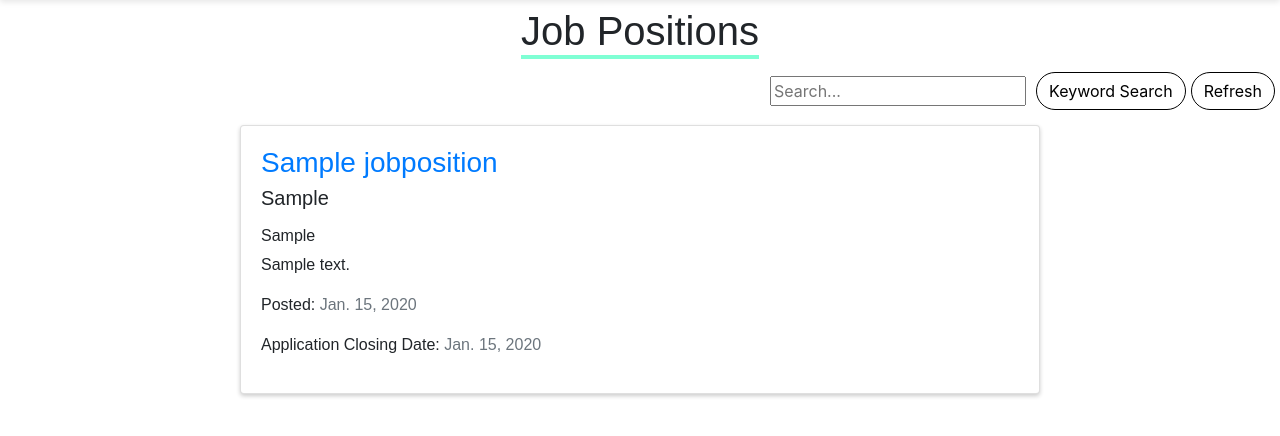
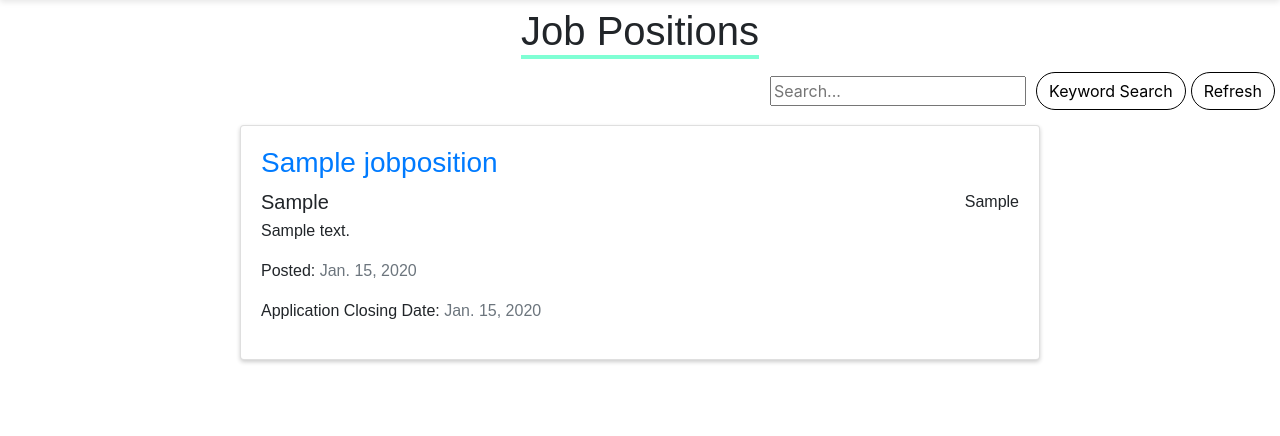
Before and after one commit to JackPflaum/RecruitmentWebsite, a Django app: page /job_positions/ in a window 1280 px wide. Shown: the part 63-499 px from the top of the page. Run offline with Django 4.2, Linux system fonts and the light colour scheme; tables that the repository leaves empty hold one stand-in row (values such as "Sample post"); some libraries are stand-ins or nearby versions.

Commit message:
made company and location info on the same line of the card view.

```diff
--- a/RecruitmentWebsite/static/css/style.css
+++ b/RecruitmentWebsite/static/css/style.css
@@ -179,7 +179,7 @@ h1, h2, h3, h4, h5, h6, p {
     flex-wrap: wrap;
     justify-content: center;
     align-items: center;
-    height: 90vh;
+    height: 90vh; /*accounts for height of bootstrap fixed navbar*/
 }
 
 .about-content {
@@ -189,8 +189,19 @@ h1, h2, h3, h4, h5, h6, p {
     padding-left: 10px;
 }
 
+.about-content span { /*highlights important content*/
+    color: aquamarine;
+}
+
 .center-header {
     text-align: center;
+}
+
+.company-location { /*company info on the left and location displayed on the right*/
+    display: flex;
+    flex-wrap: wrap;
+    justify-content: space-between;
+    align-items: center;
 }
 
 .image-container {
@@ -204,6 +215,7 @@ h1, h2, h3, h4, h5, h6, p {
     height: auto;
     margin: 0 auto;
     display: block;
+    box-shadow: 0 2px 4px rgba(0, 0, 0, 0.5);
 }
 
 @media (max-width: 1024px) {
@@ -222,3 +234,13 @@ h1, h2, h3, h4, h5, h6, p {
         padding: 0 5px;
     }
 }
+
+
+/*-------------------------------------Contact Us Page-------------------------------------------*/
+
+
+
+
+#map {
+
+}
--- a/RecruitmentWebsite/templates/job_positions.html
+++ b/RecruitmentWebsite/templates/job_positions.html
@@ -22,8 +22,10 @@
 		<div class="card">
 			<div class="card-body">
 				<h3 class="card-title"><a href="{% url 'job_details' job.id %}">{{ job.job_title }}</a></h3>
-				<h5 class="card-subtitle">{{ job.company }}</h5>
-				<h6 class="mt-3">{{ job.location }}</h6>
+				<div class="company-location">
+					<h5 class="card-subtitle">{{ job.company }}</h5>
+					<h6 class="">{{ job.location }}</h6>
+				</div>
 				<p class="card-text">{{ job.job_details }}</p>
 				<p>Posted: <span class="text-muted">{{ job.posted }}</span></p>
 				<p>Application Closing Date: <span class="text-muted">{{ job.closing_date }}</span></p>
```
